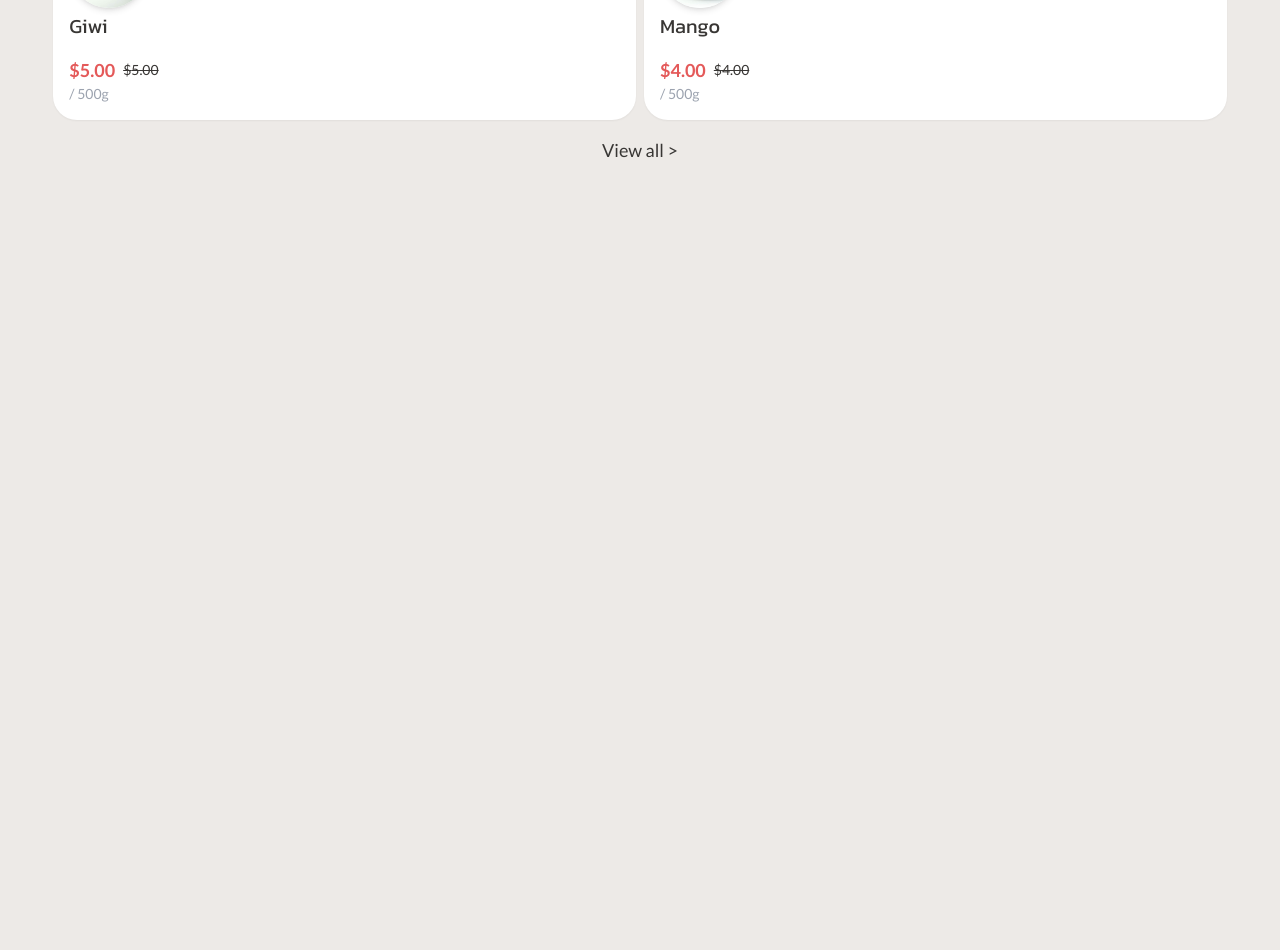
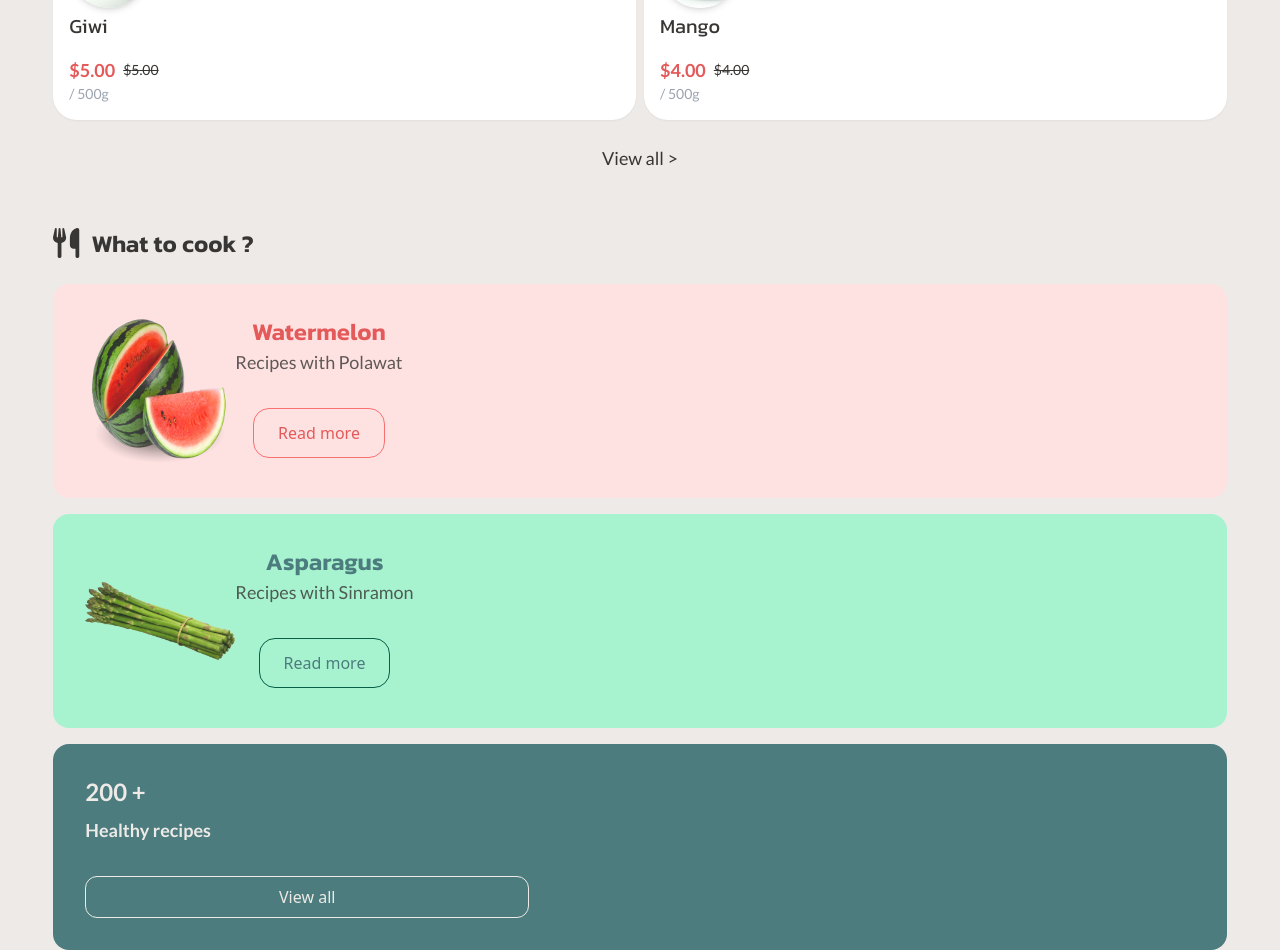
Before and after one commit to Ymmraf/ecommerce-dashboard-mockup, a Next.js app: page / in a window 1280 px wide. Shown: the part 1380-2330 px from the top of the page. Before the commit the page ends 1592 px from the top, so only its background shows below. Built offline with nearby package versions, Linux system fonts and the light colour scheme.

Commit message:
add recipes

```diff
--- a/app/page.tsx
+++ b/app/page.tsx
@@ -1,11 +1,13 @@
 import { Discount } from "./ui/Discount";
+import Recipe from "./ui/Recipe";
 import Swipe from "./ui/Swipe";
 
 export default function Home() {
   return (
-    <main className="z-0">
+    <main className="z-0 space-y-12">
       <Swipe />
       <Discount />
+      <Recipe />
     </main>
   );
 }
--- a/app/ui/Discount.tsx
+++ b/app/ui/Discount.tsx
@@ -8,7 +8,7 @@ import { getDecimal } from "../utils/getDecimal";
 
 export function Discount() {
   return (
-    <section className="w-11/12 m-auto mb-12">
+    <section className="w-11/12 m-auto">
       <div className="flex gap-x-3 mb-6">
         <FontAwesomeIcon className="text-coal text-3xl" icon={faPercent} />
         <h2 className="text-coal font-semibold text-2xl">Discounted goods</h2>
@@ -29,7 +29,7 @@ export function Discount() {
       </div>
       <div className="mt-4">
         <Link href="/" className="text-coal text-lg hover:underline">
-          <p className="text-center">View all &gt;</p>
+          <p className="text-center px-4 py-2">View all &gt;</p>
         </Link>
       </div>
     </section>
--- /dev/null
+++ b/app/ui/Recipe.tsx
@@ -0,0 +1,86 @@
+import Link from "next/link";
+import Image from "next/image";
+import { faUtensils } from "@fortawesome/free-solid-svg-icons";
+import { FontAwesomeIcon } from "@fortawesome/react-fontawesome";
+
+export default function Recipe() {
+  return (
+    <>
+      <section className="w-11/12 m-auto">
+        <div className="flex gap-x-3 mb-6">
+          <FontAwesomeIcon className="text-coal text-3xl" icon={faUtensils} />
+          <h2 className="text-coal font-semibold text-2xl">What to cook ?</h2>
+        </div>
+        <div className="space-y-4">
+          <div className="p-8 bg-red-100 rounded-2xl flex">
+            <div className="flex justify-center w-[150px] h-[150px]">
+              <Image
+                className="opacity-85"
+                src="/fruits/watermelon.png"
+                alt="watermelon"
+                width={150}
+                height={150}
+              />
+            </div>
+            <div>
+              <div>
+                <h3 className="text-tomato text-2xl font-semibold text-center">
+                  Watermelon
+                </h3>
+                <p className="text-coal text-lg opacity-80 text-center">
+                  Recipes with Polawat
+                </p>
+              </div>
+              <div className="flex justify-center mt-8">
+                <Link
+                  href="/"
+                  className="text-center text-tomato py-3 px-6 border border-red-400 rounded-2xl hover:text-cream hover:bg-red-400 duration-300"
+                >
+                  Read more
+                </Link>
+              </div>
+            </div>
+          </div>
+          <div className="p-8 bg-emerald-200 rounded-2xl flex">
+            <div className="flex justify-center">
+              <Image
+                className="opacity-85"
+                src="/fruits/asparagus.png"
+                alt="asparagus"
+                width={150}
+                height={150}
+              />
+            </div>
+            <div>
+              <div>
+                <h3 className="text-leaf text-2xl font-semibold text-center">
+                  Asparagus
+                </h3>
+                <p className="text-coal text-lg opacity-80 text-center">
+                  Recipes with Sinramon
+                </p>
+              </div>
+              <div className="flex justify-center mt-8">
+                <Link
+                  href="/"
+                  className="text-center text-leaf py-3 px-6 border border-emerald-800 rounded-2xl hover:text-cream hover:bg-emerald-800 duration-300"
+                >
+                  Read more
+                </Link>
+              </div>
+            </div>
+          </div>
+          <div className="p-8 bg-leaf rounded-2xl">
+            <div>
+                <p className="text-cream text-2xl font-bold mb-2">200 +</p>
+                <p className="text-cream text-lg font-semibold mb-8">Healthy recipes</p>
+            </div>
+            <div className="w-2/5 ">
+                <Link className="w-full block text-center border border-cream text-cream py-2 rounded-xl hover:bg-cream hover:text-leaf" href="/">View all</Link>
+            </div>
+          </div>
+        </div>
+      </section>
+    </>
+  );
+}
```
Also changed, not shown: public/fruits/asparagus.png (added), public/fruits/watermelon.png (added).
